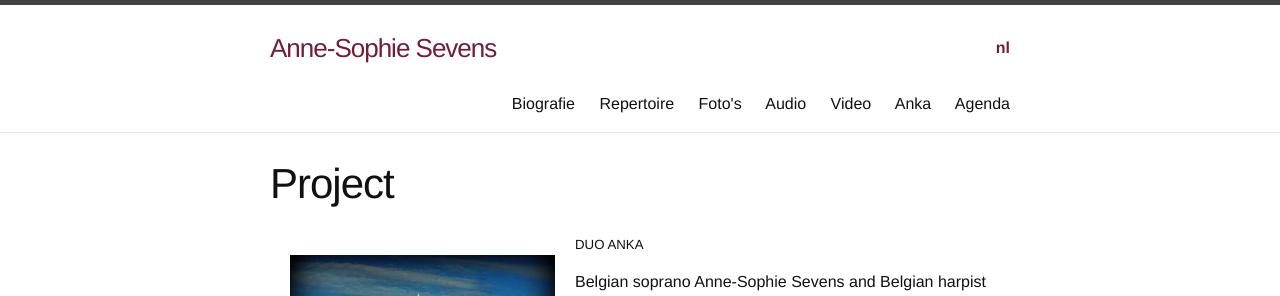
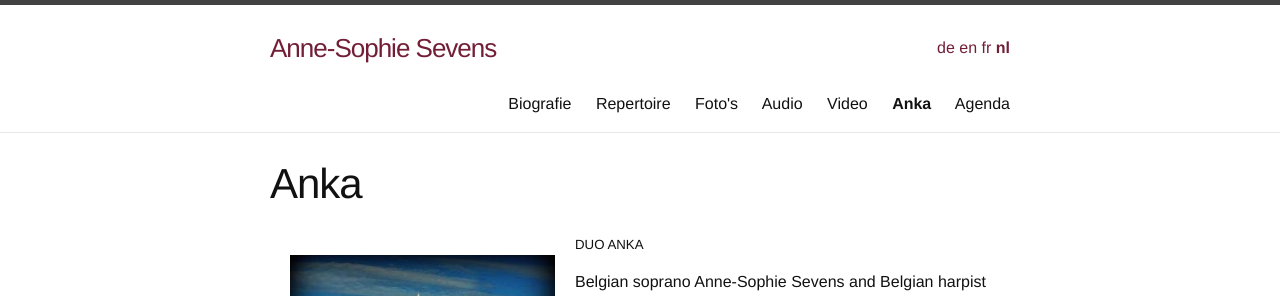
Before and after one commit to annesophie-sevens/annesophie-sevens.github.io, a Jekyll site: the page built from anka-nl.md, in a window 1280 px wide. Shown: the top 296 px of the page. Built offline with Jekyll 4.4.1, drawn with Linux system fonts in a browser that asks for light colours; nearby versions of some CDN libraries.

Commit message:
Update and rename project-nl.md to anka-nl.md

```diff
--- a/project-nl.md
+++ b/anka-nl.md
@@ -1,9 +1,9 @@
 ---
 layout: page
-title: Project
+title: Anka
 menuorder: 55
 lang: nl
-ref: project
+ref: anka
 
 ---
 <img style="float: left; padding: 20px" src="/assets/eglise.jpg">
```
